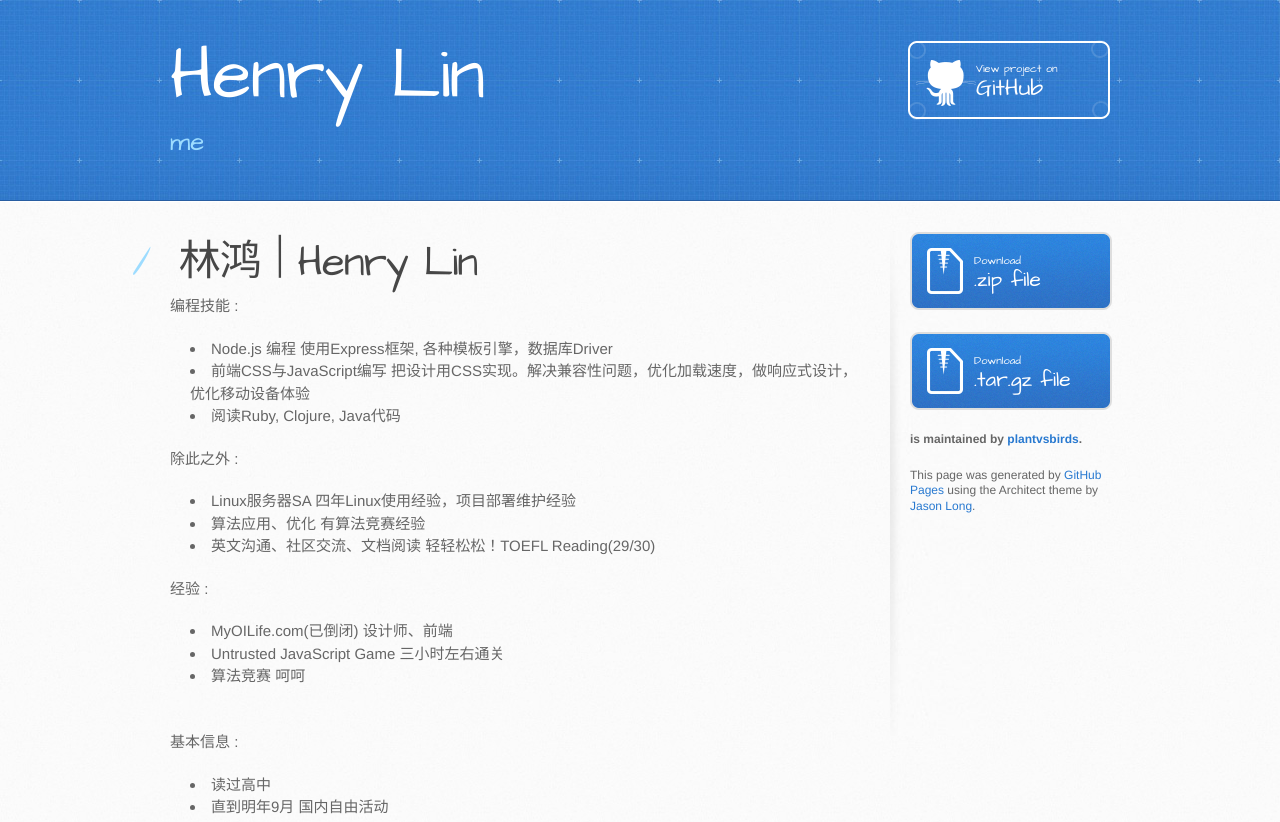
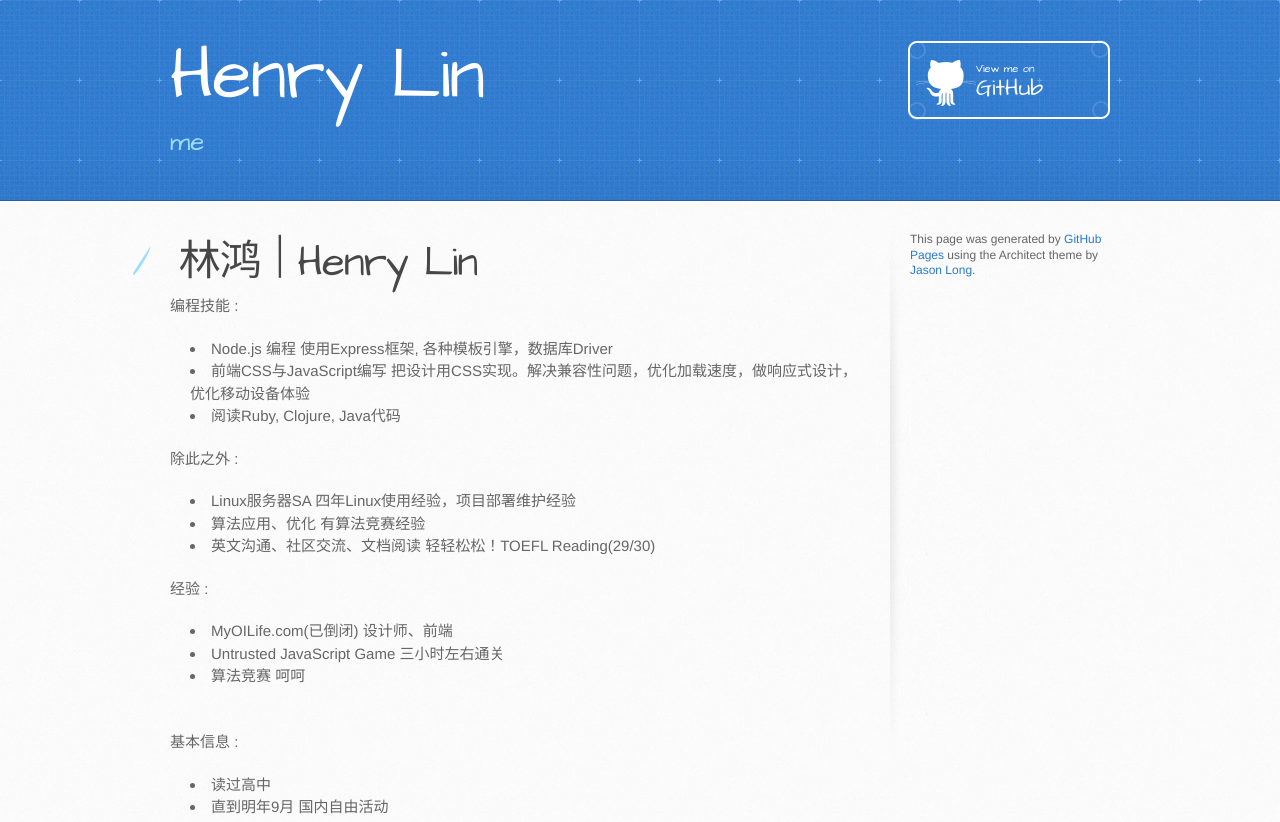
Before and after one commit to plantvsbirds/me, a plain HTML site: page index.html in a window 1280 px wide. Shown: the top 822 px of the page. Drawn offline with Linux system fonts and the light colour scheme.

Commit message:
Update index.html

```diff
--- a/index.html
+++ b/index.html
@@ -13,7 +13,7 @@
     <script src="//html5shiv.googlecode.com/svn/trunk/html5.js"></script>
     <![endif]-->
 
-    <title>Henry Lin by plantvsbirds</title>
+    <title>Henry Lin | plantvsbirds</title>
   </head>
 
   <body>
@@ -21,7 +21,7 @@
       <div class="inner">
         <h1>Henry Lin</h1>
         <h2>me</h2>
-        <a href="https://github.com/plantvsbirds/me" class="button"><small>View project on</small>GitHub</a>
+        <a href="https://github.com/plantvsbirds/" class="button"><small>View me on</small>GitHub</a>
       </div>
     </header>
 
@@ -77,16 +77,8 @@
         </section>
 
         <aside id="sidebar">
-          <a href="https://github.com/plantvsbirds/me/zipball/master" class="button">
-            <small>Download</small>
-            .zip file
-          </a>
-          <a href="https://github.com/plantvsbirds/me/tarball/master" class="button">
-            <small>Download</small>
-            .tar.gz file
-          </a>
 
-          <p class="repo-owner"><a href="https://github.com/plantvsbirds/me"></a> is maintained by <a href="https://github.com/plantvsbirds">plantvsbirds</a>.</p>
+
 
           <p>This page was generated by <a href="https://pages.github.com">GitHub Pages</a> using the Architect theme by <a href="https://twitter.com/jasonlong">Jason Long</a>.</p>
         </aside>
```
